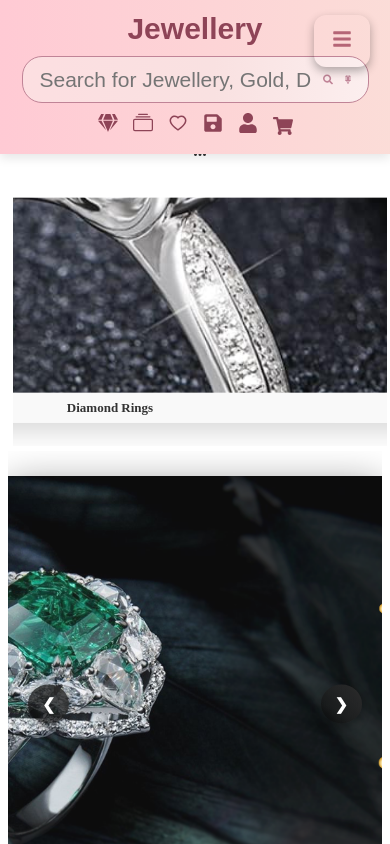
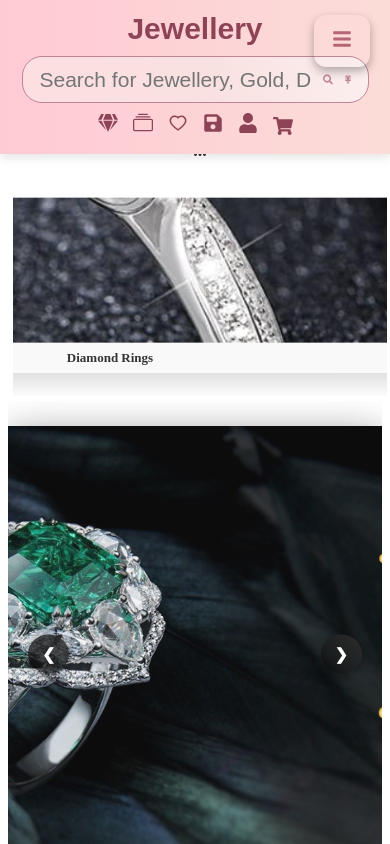
Before and after one commit to Nehasontakke123/ProjectNew1, a React (Vite) app: page / in a window 390 px wide. Shown: the top 844 px of the page. Built offline with nearby package versions, Linux system fonts and the light colour scheme; no server answers.

Commit message:
New Code

```diff
--- a/src/assets/css/JewelleryCategory.css
+++ b/src/assets/css/JewelleryCategory.css
@@ -89,14 +89,14 @@
 .jewellery-card {
     flex: 0 0 auto;
     width: 160px;
+    height: 160px; /* Set height and width equal for circular shape */
     background: white;
     box-shadow: 0 4px 8px rgba(0, 0, 0, 0.1);
-    border-radius: 8px;
+    border-radius: 50%; /* Circular shape */
     overflow: hidden;
     transition: transform 0.3s ease-in-out;
     position: relative;
     animation: floating 3s ease-in-out infinite;
-    height: 200px;
     margin-bottom: 10px;
 }
 
@@ -108,7 +108,7 @@
 /* Jewellery Image */
 .jewellery-image {
     width: 100%;
-    height: 120px;
+    height: 100%; /* Make image fill the circle */
     object-fit: cover;
     transition: transform 0.3s ease-in-out;
 }
@@ -159,6 +159,7 @@
 @media (max-width: 1024px) {
     .jewellery-card {
         width: 220px;
+        height: 220px; /* Keep circular shape */
     }
     .jewellery-title {
         font-size: 26px;
@@ -174,6 +175,7 @@
     }
     .jewellery-card {
         width: 180px;
+        height: 180px; /* Keep circular shape */
     }
     .jewellery-title {
         font-size: 22px;
@@ -189,6 +191,7 @@
     }
     .jewellery-card {
         width: 150px;
+        height: 150px; /* Keep circular shape */
     }
     .jewellery-title {
         font-size: 18px;
```
